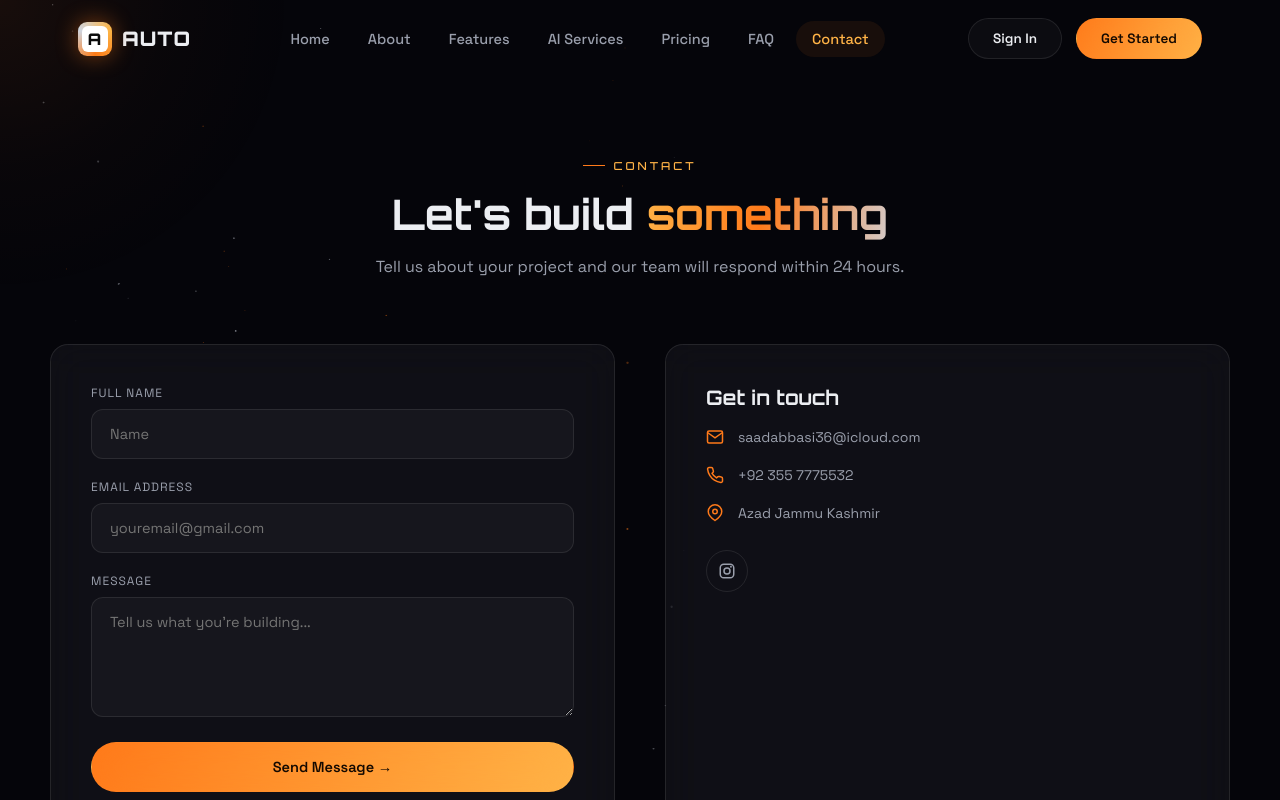
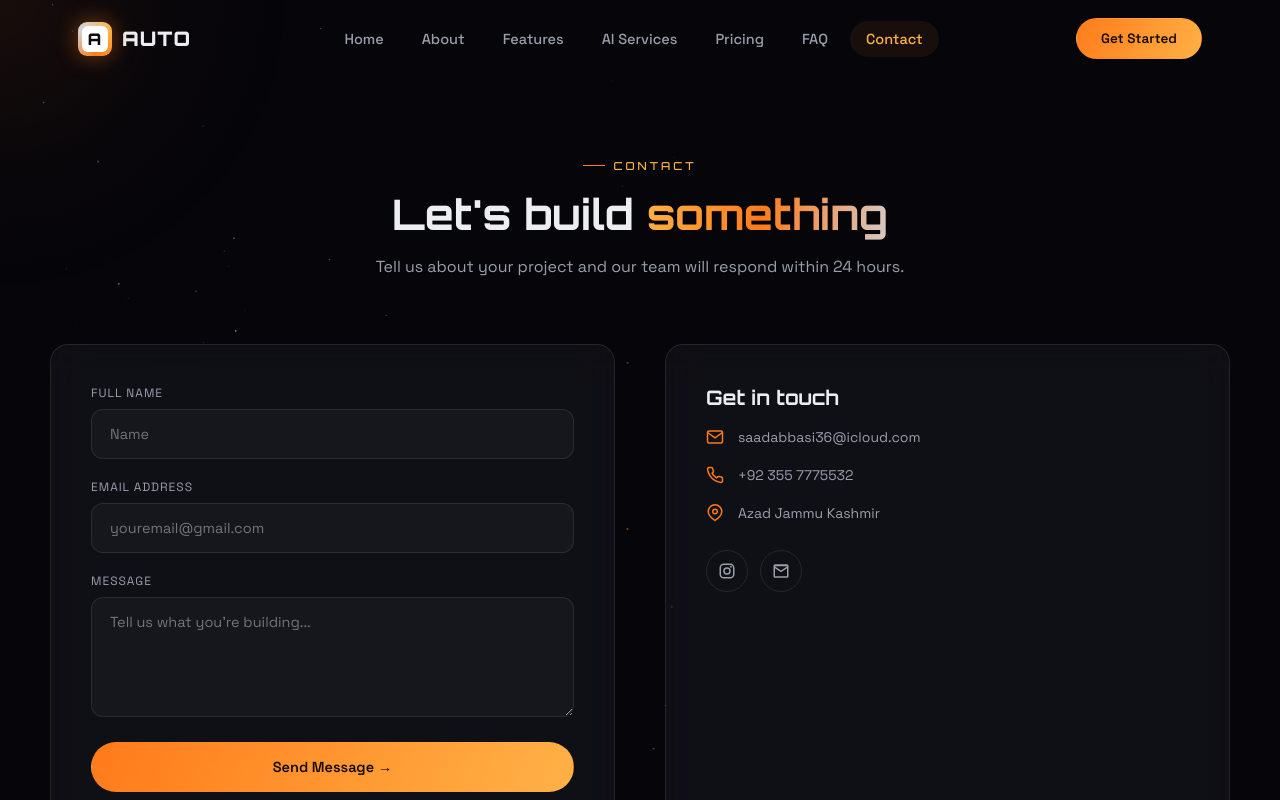
Before and after one commit to saad7775532/Ai-model, a plain HTML site: page index.html in a window 1280 px wide. Both pictures are taken after a click on the button "Contact". Shown: the top 800 px of the page. Drawn offline with Linux system fonts and the light colour scheme.

Commit message:
Update index.html

```diff
--- a/index.html
+++ b/index.html
@@ -433,7 +433,6 @@
       <li><button data-page="contact">Contact</button></li>
     </ul>
     <div class="nav-actions">
-      <a class="btn btn-ghost" href="#" data-page="contact" onclick="goTo('contact');return false;">Sign In</a>
       <a class="btn btn-primary" href="#" onclick="goTo('contact');return false;">Get Started</a>
       <button class="burger" id="burger" aria-label="Toggle menu"><span></span><span></span><span></span></button>
     </div>
@@ -623,6 +622,13 @@
    aria-label="Instagram">
     <svg viewBox="0 0 24 24" fill="currentColor">
         <path d="M7.75 2C4.57 2 2 4.57 2 7.75v8.5C2 19.43 4.57 22 7.75 22h8.5C19.43 22 22 19.43 22 16.25v-8.5C22 4.57 19.43 2 16.25 2h-8.5zm0 2h8.5A3.75 3.75 0 0 1 20 7.75v8.5A3.75 3.75 0 0 1 16.25 20h-8.5A3.75 3.75 0 0 1 4 16.25v-8.5A3.75 3.75 0 0 1 7.75 4zm9.5 1a1.25 1.25 0 1 0 0 2.5 1.25 1.25 0 0 0 0-2.5zM12 7a5 5 0 1 0 0 10 5 5 0 0 0 0-10zm0 2a3 3 0 1 1 0 6 3 3 0 0 1 0-6z"/>
+    </svg>
+</a>
+            <a class="social-icon"
+   href="mailto:saadabbasi36@icloud.com"
+   aria-label="Email">
+    <svg viewBox="0 0 24 24" fill="currentColor">
+        <path d="M2 5a2 2 0 0 1 2-2h16a2 2 0 0 1 2 2v14a2 2 0 0 1-2 2H4a2 2 0 0 1-2-2V5zm2 .5v.4l8 5.3 8-5.3v-.4H4zm16 2.8-7.4 4.9a1 1 0 0 1-1.1 0L4 8.3V19h16V8.3z"/>
     </svg>
 </a>
           </div>
```
